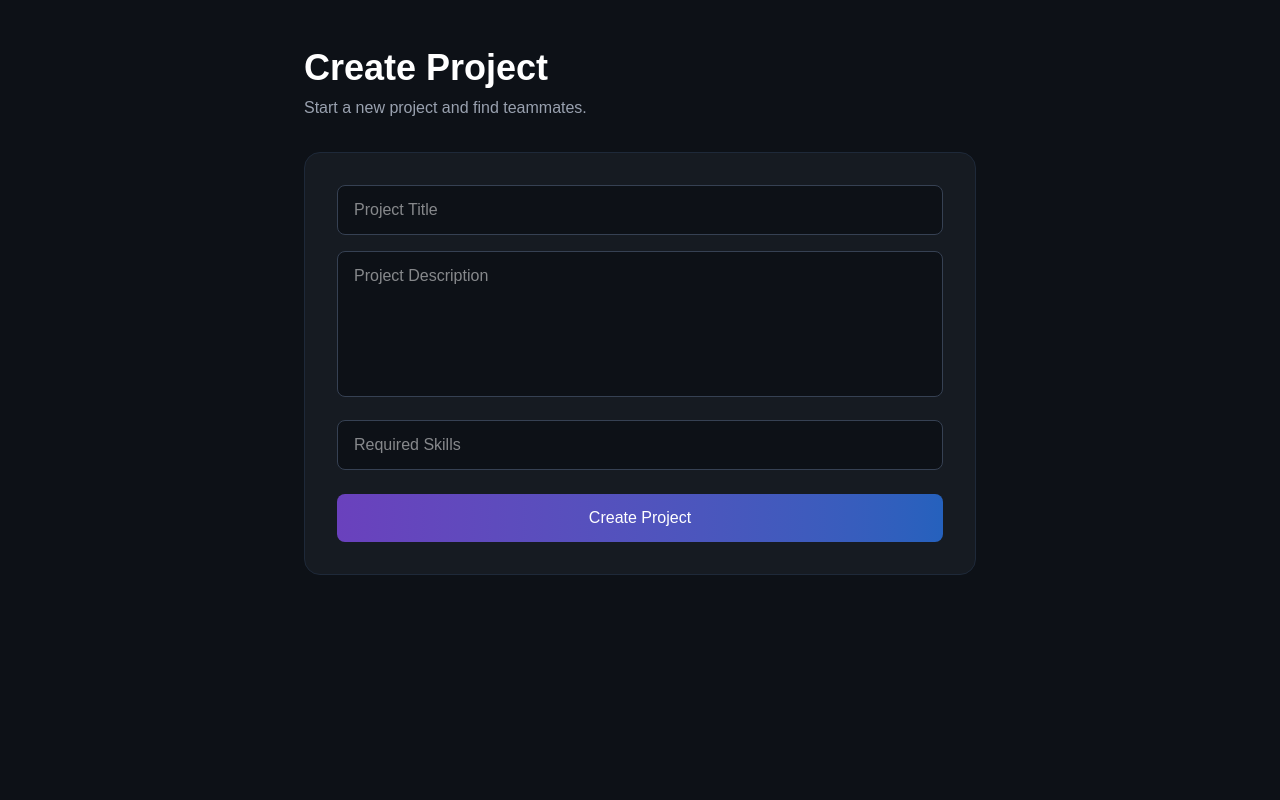
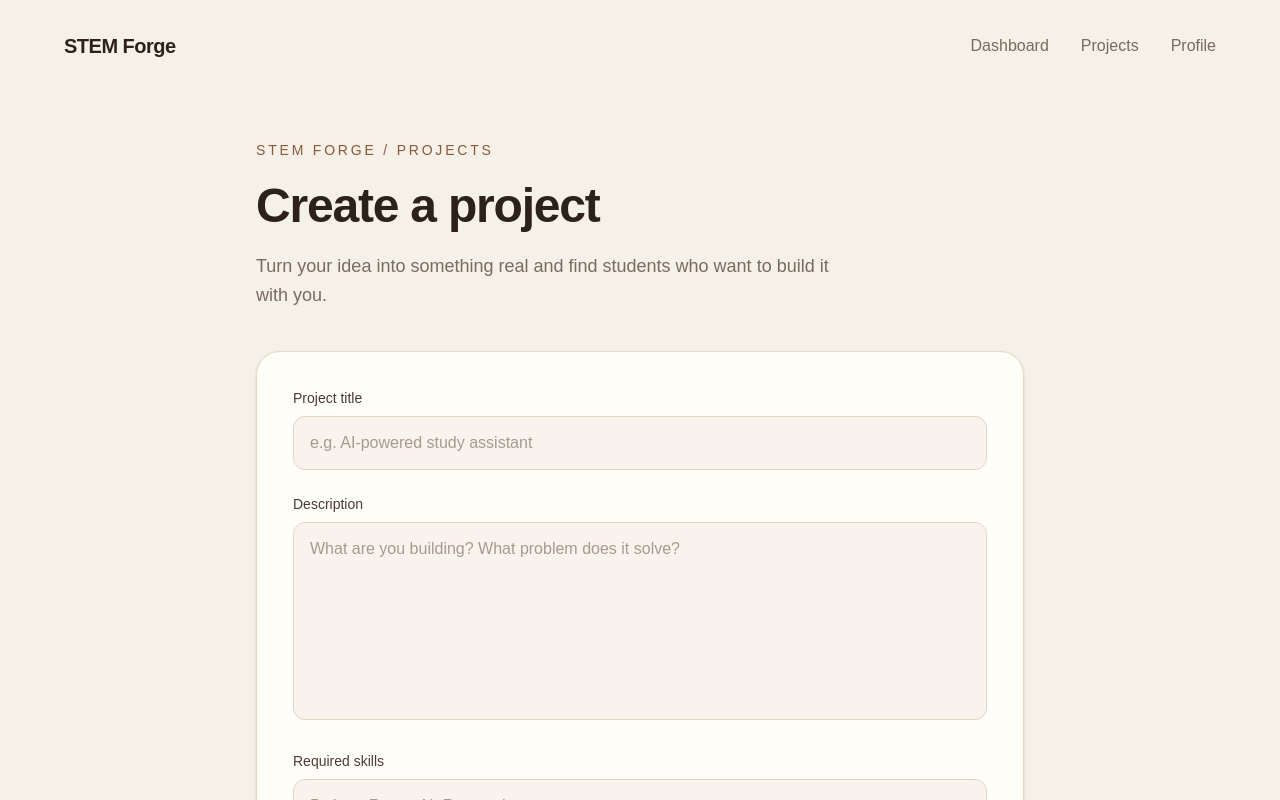
Before and after one commit to maryiazaranok-arch/STEM-Forge, a Next.js app: page /projects/create in a window 1280 px wide. Shown: the top 800 px of the page. Built offline with nearby package versions, Linux system fonts and the light colour scheme; no server answers.

Commit message:
Redesign all site

```diff
--- a/app/login/page.tsx
+++ b/app/login/page.tsx
@@ -51,54 +51,117 @@ export default function LoginPage() {
   }
 
   return (
-    <main className="min-h-screen bg-[#0D1117] text-white flex items-center justify-center px-6">
+    <main className="min-h-screen bg-[#F5F0E8] text-[#2C211B] flex items-center justify-center px-6">
 
-      <div className="w-full max-w-md bg-[#161B22] p-8 rounded-2xl border border-gray-800">
+      <div className="w-full max-w-md">
 
-        <h1 className="text-3xl font-bold mb-6">
-          Welcome Back
+        {/* Logo */}
+        <div className="text-center mb-10">
+
+          <button
+            onClick={() => router.push("/")}
+            className="text-xl font-bold tracking-tight hover:text-[#8A5A3B] transition"
+          >
+            STEM Forge
+          </button>
+
+        </div>
+
+        {/* Card */}
+        <div className="bg-[#FFFDF8] border border-[#E5D9CA] rounded-3xl p-8 md:p-10 shadow-sm">
+
+          <div className="mb-8">
+
+            <p className="text-sm uppercase tracking-[0.2em] text-[#8A5A3B] font-medium mb-3">
+              Welcome back
+            </p>
+
+            <h1 className="text-3xl font-bold tracking-tight">
+              Log in
             </h1>
 
-        <div className="space-y-4">
+            <p className="text-[#796B60] mt-3 leading-relaxed">
+              Continue building projects and collaborating with students.
+            </p>
+
+          </div>
+
+          <div className="space-y-5">
+
+            {/* Email */}
+            <div>
+
+              <label className="block text-sm font-medium text-[#4A3B32] mb-2">
+                Email
+              </label>
 
               <input
                 type="email"
-            placeholder="Email"
+                placeholder="you@example.com"
                 value={email}
                 onChange={(e) => setEmail(e.target.value)}
-            className="w-full p-3 rounded-lg bg-[#0D1117] border border-gray-700 outline-none focus:border-purple-500"
+                className="w-full px-4 py-3 rounded-xl bg-[#F8F3EC] border border-[#E2D5C6] text-[#2C211B] placeholder:text-[#A69A8F] outline-none focus:border-[#8A5A3B] focus:ring-2 focus:ring-[#8A5A3B]/10 transition"
               />
+
+            </div>
+
+            {/* Password */}
+            <div>
+
+              <label className="block text-sm font-medium text-[#4A3B32] mb-2">
+                Password
+              </label>
 
               <input
                 type="password"
-            placeholder="Password"
+                placeholder="Your password"
                 value={password}
                 onChange={(e) => setPassword(e.target.value)}
-            className="w-full p-3 rounded-lg bg-[#0D1117] border border-gray-700 outline-none focus:border-purple-500"
+                className="w-full px-4 py-3 rounded-xl bg-[#F8F3EC] border border-[#E2D5C6] text-[#2C211B] placeholder:text-[#A69A8F] outline-none focus:border-[#8A5A3B] focus:ring-2 focus:ring-[#8A5A3B]/10 transition"
               />
 
+            </div>
+
+            {/* Forgot password */}
             <button
               onClick={() => router.push("/forgot-password")}
-            className="text-sm text-gray-400 hover:text-violet-400 transition"
+              className="text-sm text-[#796B60] hover:text-[#8A5A3B] transition"
             >
               Forgot password?
             </button>
 
+            {/* Login button */}
             <button
               onClick={handleLogin}
-            className="w-full bg-[#8B5CF6] p-3 rounded-lg hover:bg-purple-700 transition"
+              className="w-full py-3.5 rounded-full bg-[#8A5A3B] text-white font-medium hover:bg-[#68422D] hover:-translate-y-0.5 transition-all shadow-md shadow-[#8A5A3B]/15"
             >
               Login
             </button>
 
             {message && (
-            <p className="text-red-400 text-sm">
+              <p className="text-sm text-red-500">
                 {message}
               </p>
             )}
 
           </div>
 
+          <p className="text-center text-sm text-[#796B60] mt-7">
+            Don't have an account?{" "}
+            <button
+              onClick={() => router.push("/register")}
+              className="font-medium text-[#8A5A3B] hover:text-[#68422D] transition"
+            >
+              Create one
+            </button>
+          </p>
+
+        </div>
+
+        <p className="text-center text-xs text-[#A69A8F] mt-6">
+          Build. Research. Create.
+        </p>
+
       </div>
 
     </main>
--- a/app/projects/create/page.tsx
+++ b/app/projects/create/page.tsx
@@ -1,19 +1,30 @@
 "use client";
 
 import { useState } from "react";
+import { useRouter } from "next/navigation";
 import { supabase } from "@/lib/supabase";
 
 export default function CreateProjectPage() {
+  const router = useRouter();
+
   const [title, setTitle] = useState("");
   const [description, setDescription] = useState("");
   const [skills, setSkills] = useState("");
 
   async function handleCreateProject() {
+    if (!title || !description) {
+      alert("Please fill in the project title and description.");
+      return;
+    }
+
     const {
       data: { user },
     } = await supabase.auth.getUser();
 
-  if (!user) return;
+    if (!user) {
+      alert("You need to be logged in.");
+      return;
+    }
 
     const { error } = await supabase
       .from("projects")
@@ -26,60 +37,159 @@ export default function CreateProjectPage() {
 
     if (error) {
       console.error(error);
+      alert("Could not create project.");
       return;
     }
 
     alert("Project created!");
+    router.push("/projects");
   }
 
   return (
-    <main className="min-h-screen bg-[#0D1117] text-white px-6 py-12">
+    <main className="min-h-screen bg-[#F5F0E8] text-[#2C211B] px-6 py-8">
 
-      <div className="max-w-2xl mx-auto">
+      {/* Navigation */}
+      <nav className="max-w-6xl mx-auto flex items-center justify-between">
 
-        <h1 className="text-4xl font-bold mb-2">
-          Create Project
+        <button
+          onClick={() => router.push("/dashboard")}
+          className="text-xl font-bold tracking-tight hover:text-[#7A6A5A] transition"
+        >
+          STEM Forge
+        </button>
+
+        <div className="flex items-center gap-8">
+
+          <button
+            onClick={() => router.push("/dashboard")}
+            className="text-[#796B60] hover:text-[#6B5B4D] transition"
+          >
+            Dashboard
+          </button>
+
+          <button
+            onClick={() => router.push("/projects")}
+            className="text-[#796B60] hover:text-[#6B5B4D] transition"
+          >
+            Projects
+          </button>
+
+          <button
+            onClick={() => router.push("/profile")}
+            className="text-[#796B60] hover:text-[#6B5B4D] transition"
+          >
+            Profile
+          </button>
+
+        </div>
+
+      </nav>
+
+      {/* Page */}
+      <section className="max-w-3xl mx-auto mt-20 pb-20">
+
+        {/* Editorial heading */}
+        <div className="mb-10">
+
+          <p className="text-sm uppercase tracking-[0.2em] text-[#8A5A3B] font-medium mb-4">
+            STEM Forge / Projects
+          </p>
+
+          <h1 className="text-4xl md:text-5xl font-bold tracking-tight leading-tight">
+            Create a project
           </h1>
 
-        <p className="text-gray-400 mb-8">
-          Start a new project and find teammates.
+          <p className="text-lg text-[#796B60] mt-4 max-w-xl leading-relaxed">
+            Turn your idea into something real and find students who want to
+            build it with you.
           </p>
 
-        <div className="bg-[#161B22] border border-gray-800 rounded-2xl p-8">
+        </div>
+
+        {/* Form */}
+        <div className="bg-[#FFFDF8] border border-[#E5D9CA] rounded-3xl p-7 md:p-9 shadow-sm">
+
+          {/* Title */}
+          <div className="mb-6">
+
+            <label className="block text-sm font-medium text-[#4A3B32] mb-2">
+              Project title
+            </label>
 
             <input
               value={title}
               onChange={(e) => setTitle(e.target.value)}
-            placeholder="Project Title"
-            className="w-full mb-4 bg-[#0D1117] border border-gray-700 rounded-lg px-4 py-3 outline-none focus:border-purple-500"
+              placeholder="e.g. AI-powered study assistant"
+              className="w-full bg-[#F8F3EC] border border-[#E2D5C6] rounded-xl px-4 py-3.5 text-[#2C211B] placeholder:text-[#A69A8F] outline-none focus:border-[#8A5A3B] focus:ring-2 focus:ring-[#8A5A3B]/10 transition"
             />
+
+          </div>
+
+          {/* Description */}
+          <div className="mb-6">
+
+            <label className="block text-sm font-medium text-[#4A3B32] mb-2">
+              Description
+            </label>
 
             <textarea
               value={description}
               onChange={(e) => setDescription(e.target.value)}
-            placeholder="Project Description"
-            rows={5}
-            className="w-full mb-4 bg-[#0D1117] border border-gray-700 rounded-lg px-4 py-3 outline-none focus:border-purple-500 resize-none"
+              placeholder="What are you building? What problem does it solve?"
+              rows={7}
+              className="w-full bg-[#F8F3EC] border border-[#E2D5C6] rounded-xl px-4 py-3.5 text-[#2C211B] placeholder:text-[#A69A8F] outline-none focus:border-[#8A5A3B] focus:ring-2 focus:ring-[#8A5A3B]/10 transition resize-none"
             />
+
+          </div>
+
+          {/* Skills */}
+          <div className="mb-8">
+
+            <label className="block text-sm font-medium text-[#4A3B32] mb-2">
+              Required skills
+            </label>
 
             <input
               value={skills}
               onChange={(e) => setSkills(e.target.value)}
-            placeholder="Required Skills"
-            className="w-full mb-6 bg-[#0D1117] border border-gray-700 rounded-lg px-4 py-3 outline-none focus:border-purple-500"
+              placeholder="Python, React, AI, Research..."
+              className="w-full bg-[#F8F3EC] border border-[#E2D5C6] rounded-xl px-4 py-3.5 text-[#2C211B] placeholder:text-[#A69A8F] outline-none focus:border-[#8A5A3B] focus:ring-2 focus:ring-[#8A5A3B]/10 transition"
             />
+
+            <p className="text-xs text-[#9A8C80] mt-2">
+              Separate skills with commas.
+            </p>
+
+          </div>
+
+          {/* Buttons */}
+          <div className="flex flex-col sm:flex-row gap-3">
 
             <button
               onClick={handleCreateProject}
-            className="w-full py-3 rounded-lg bg-gradient-to-r from-violet-500/70 to-blue-500/70 hover:from-violet-500 hover:to-blue-500 transition"
+              className="flex-1 py-3.5 rounded-full bg-[#6B5B4D] text-white font-medium hover:bg-[#51443A] hover:-translate-y-0.5 transition-all shadow-md shadow-[#6B5B4D]/15"
             >
               Create Project
+            </button>
+
+            <button
+              onClick={() => router.push("/projects")}
+              className="px-7 py-3.5 rounded-full border border-[#D9CBBB] text-[#6B5B4D] font-medium hover:bg-[#F1E9DF] transition"
+            >
+              Cancel
             </button>
 
           </div>
 
         </div>
 
+        {/* Small editorial footer */}
+        <p className="text-center text-sm text-[#A69A8F] mt-7">
+          Build. Research. Create.
+        </p>
+
+      </section>
+
     </main>
   );
 }
```
Lines whose indentation alone changed are shown as unchanged.
